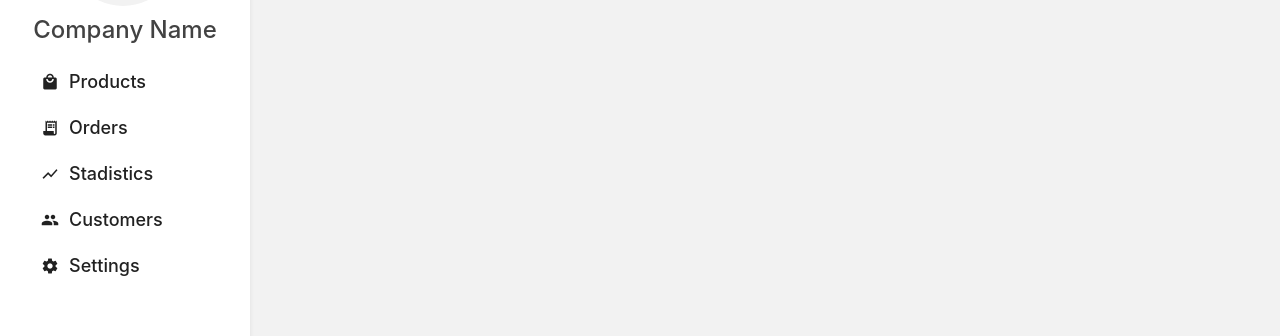
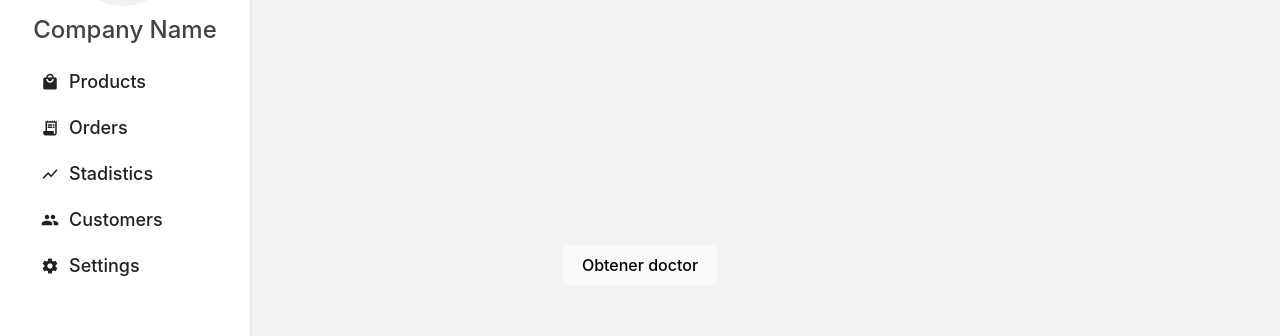
Before and after one commit to BenjaminAlvarezDiaz/Salud-Data-Center, a React (Vite) app in the folder client/: page / in a window 1280 px wide. Shown: the part 222-558 px from the top of the page. Built offline with nearby package versions, Linux system fonts and the light colour scheme.

Commit message:
creando una prueba de despliegue (sale mal)

```diff
--- a/client/src/pages/Help.jsx
+++ b/client/src/pages/Help.jsx
@@ -2,17 +2,56 @@ import React, {useState} from 'react';
 import AppBar from '../components/AppBar/AppBar';
 import Sidebar from '../components/SideBar/Sidebar';
 import '../styles/Help.css';
+import { obtenerDoctores } from '../redux/actions/doctor_actions';
+import { useDispatch } from "react-redux";
+import { useNavigate } from "react-router-dom";
 
 function Help(){
     const [isSidebarOpen, setSidebarOpen] = useState(true);
+    const [id, setId] = useState("");
     const toggleSidebar = () => {
         //alert('¡Me hiciste click!');
         setSidebarOpen(!isSidebarOpen);
     };
 
+    const navigate = useNavigate();
+    const dispatch = useDispatch();
+
+    const getDoctorById = async (e) => {
+        e.preventDefault();
+        setId({id:1});
+        try {
+            const response = await dispatch(obtenerDoctores({id}));
+            console.log("Status: " + response.status);
+            if(response && response.status === 200){
+                console.log("DATOS CONSEGUIDOS SATISFACTORIAMENTE");
+                console.log(response.nombre);
+            }else {
+                console.log("DATOS NO EXISTENTES");
+            }
+        }catch (error){
+            console.error("Error al consultar el doctor: ", error);
+            if (error.response && error.response.status === 404) {
+                setError(
+                  "Error interno del servidor. Por favor, intenta de nuevo más tarde."
+                );
+            }else if (error.response.status === 400) {
+                setError("¡Doctor no encontrado!");
+            }
+        }
+    }
+
+
+
     return(
         <div className='main-container'>
             <AppBar/>
+            <div className='content'>
+                <h1>
+                    Doctor
+                </h1>
+                <button onClick={getDoctorById}>Obtener doctor</button>
+            </div>
             <Sidebar isOpen={isSidebarOpen} toggleSidebar={toggleSidebar} />
         </div>
     );
--- /dev/null
+++ b/client/src/redux/actions/doctor_actions.js
@@ -0,0 +1,29 @@
+// doctor_actions.js
+import axios from "axios";
+import { LOGIN_SUCCESS, LOGIN_FAILURE } from '../const.js';
+
+export function obtenerDoctores(userData){
+    return async (dispatch) => {
+        try {
+
+            //Realiza la solicitud a la API
+            const response = await axios.get('http://localhost:3001/Doctors/getDoctor', userData);
+            console.log("Response obtenido", response);
+            const doctor = response.data;
+            if (doctor) {
+                //Dispara una accion de exito con los datos
+                dispatch({ type: LOGIN_SUCCESS, payload: doctor });
+            }else {
+                // Dispara una acción de error si no encontro al doctor
+                dispatch({ type: LOGIN_FAILURE, payload: "No se encontro al doctor" });
+            }
+            return response;
+
+        }catch (error){
+            // Dispara una acción de error si hay un problema con la solicitud
+            dispatch({ type: LOGIN_FAILURE, payload: error.message });
+            console.log("Response fallido");
+            return error;
+        }
+    };
+}
--- a/client/src/styles/Help.css
+++ b/client/src/styles/Help.css
@@ -3,3 +3,9 @@
     background-color: var(--background-color);
     color: var(--background-color);
 }
+
+.content{
+    padding-top: 50px;
+    width: 100%;
+    height: 100%;
+}
```
Also changed, not shown: 1 other file (tests, documents, lock files or other folders).
